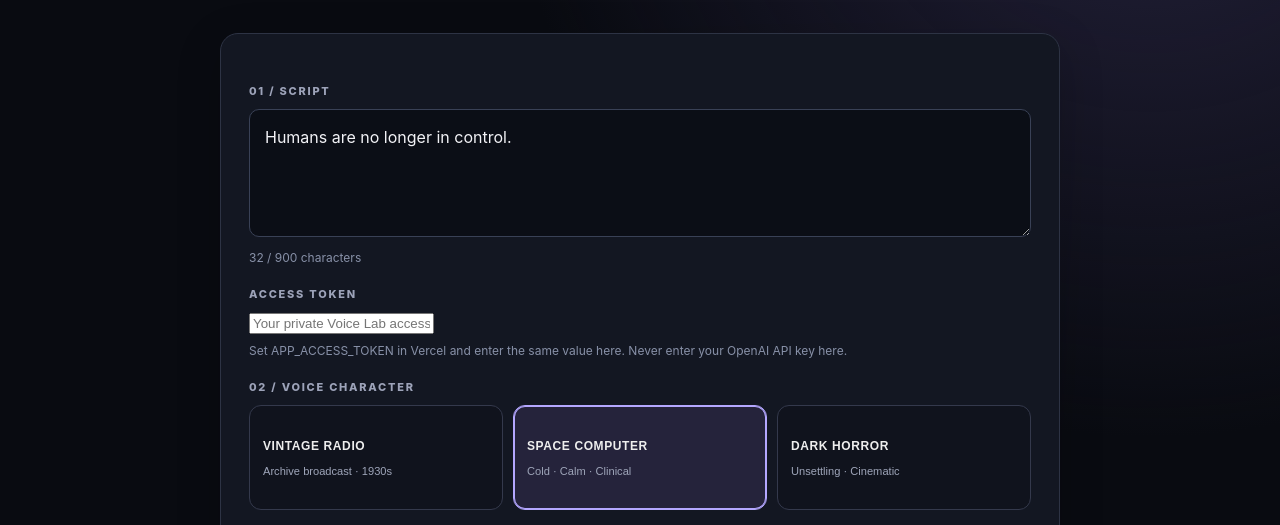
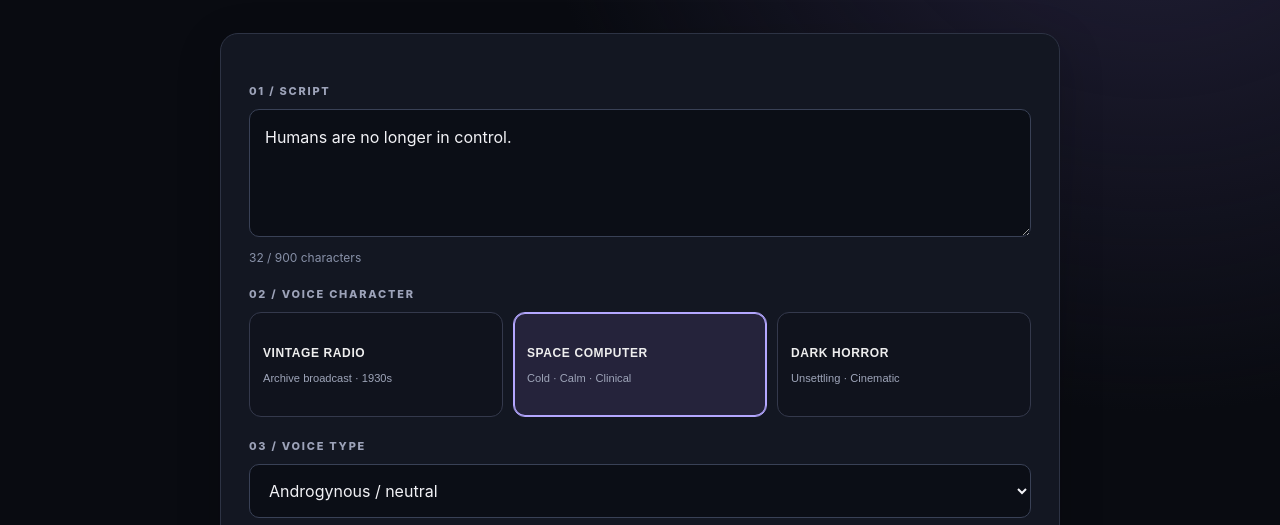
Before and after one commit to abbendix/samplegenerator, a website: page public/index.html in a window 1280 px wide. Shown: the part 214-739 px from the top of the page. Drawn offline with Linux system fonts and the light colour scheme.

Commit message:
Remove temporary access token requirement for development

```diff
--- a/public/index.html
+++ b/public/index.html
@@ -1,7 +1,7 @@
 <!doctype html><html lang="en"><head><meta charset="utf-8"><meta name="viewport" content="width=device-width,initial-scale=1"><title>Voice Lab — Cinematic Vocal Samples</title><link rel="stylesheet" href="/style.css"></head><body>
 <main><header><div class="eyebrow">CINEMATIC VOCAL SAMPLER · V0.1</div><h1>VOICE<span>LAB</span><i>.</i></h1><p>Create original cinematic voice samples for electronic music.</p></header>
 <section class="panel"><label for="script">01 / SCRIPT</label><textarea id="script" maxlength="900" rows="4">Humans are no longer in control.</textarea><div class="muted" id="count"></div>
-<label for="accessToken">ACCESS TOKEN</label><input id="accessToken" type="password" autocomplete="off" placeholder="Your private Voice Lab access token"><p class="muted">Set APP_ACCESS_TOKEN in Vercel and enter the same value here. Never enter your OpenAI API key here.</p><label>02 / VOICE CHARACTER</label><div class="styles" id="styles"><button class="style" data-style="radio" type="button"><strong>VINTAGE RADIO</strong><small>Archive broadcast · 1930s</small></button><button class="style selected" data-style="space" type="button"><strong>SPACE COMPUTER</strong><small>Cold · Calm · Clinical</small></button><button class="style" data-style="horror" type="button"><strong>DARK HORROR</strong><small>Unsettling · Cinematic</small></button></div>
+<label>02 / VOICE CHARACTER</label><div class="styles" id="styles"><button class="style" data-style="radio" type="button"><strong>VINTAGE RADIO</strong><small>Archive broadcast · 1930s</small></button><button class="style selected" data-style="space" type="button"><strong>SPACE COMPUTER</strong><small>Cold · Calm · Clinical</small></button><button class="style" data-style="horror" type="button"><strong>DARK HORROR</strong><small>Unsettling · Cinematic</small></button></div>
 <label for="gender">03 / VOICE TYPE</label><select id="gender"><option value="male">Male</option><option value="female">Female</option><option value="neutral" selected>Androgynous / neutral</option></select>
 <div class="controls"><div><label for="bpm">04 / TEMPO <output id="bpmValue">128 BPM</output></label><input id="bpm" type="range" min="60" max="180" value="128"></div><div><label for="bars">LENGTH IN BARS</label><select id="bars"><option>1</option><option selected>2</option><option>4</option><option>8</option></select></div></div>
 <label class="toggle"><input type="checkbox" id="sync"> Fit sample to exact bar length (4/4)</label><p class="muted">BPM only changes audio timing when sync is enabled. Tempo fitting currently changes pitch and may affect quality.</p>
```
